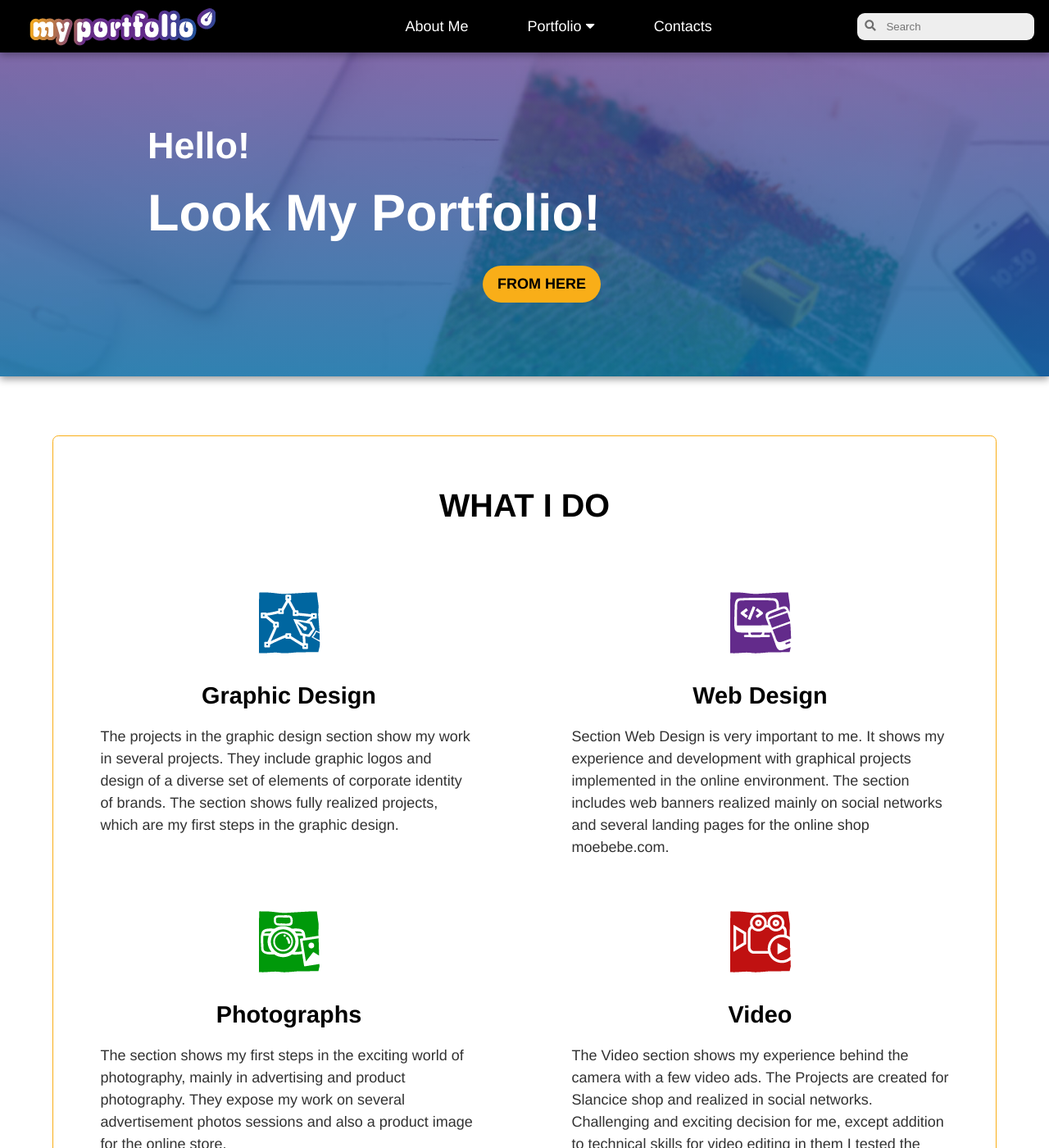
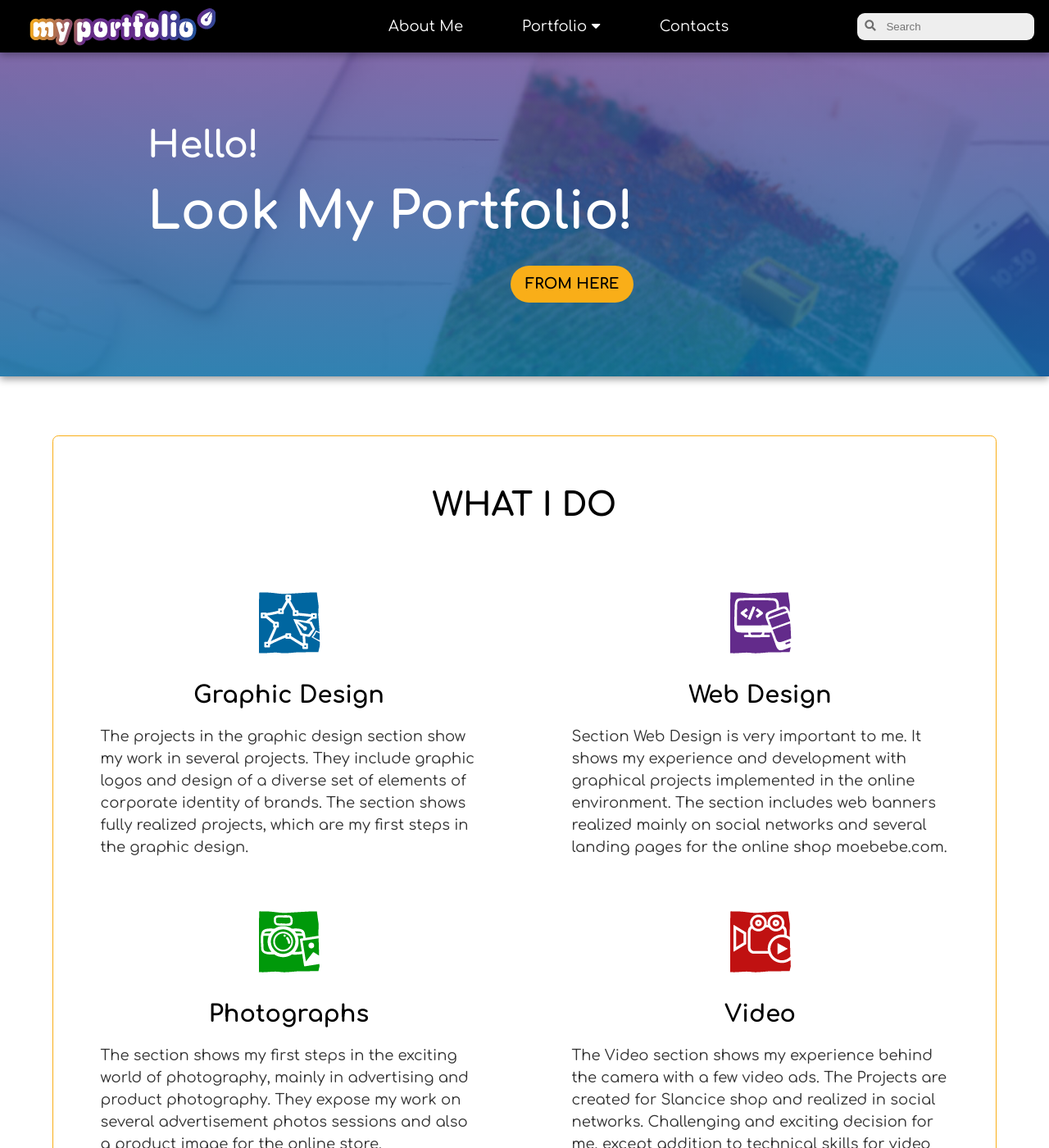
Before and after one commit to LiliyaMilanova/myportfolio, a Jekyll site: the page built from index.html, in a window 1280 px wide and 1400 px high. Shown: the whole window at 82% size. Built offline with Jekyll 4.4.1, drawn with Linux system fonts in a browser that asks for light colours; nearby versions of some CDN libraries.

Commit message:
Update typography.css

```diff
--- a/css/typography.css
+++ b/css/typography.css
@@ -1,5 +1,5 @@
 html {
-    font: 16px/1.5 PT Sans, Helvetica, sand-serif;
+    font: 16px/1.5 Comfortaa, Lato, Helvetica, sand-serif;
     color: rgb(0, 0, 0);
 }
 
```
